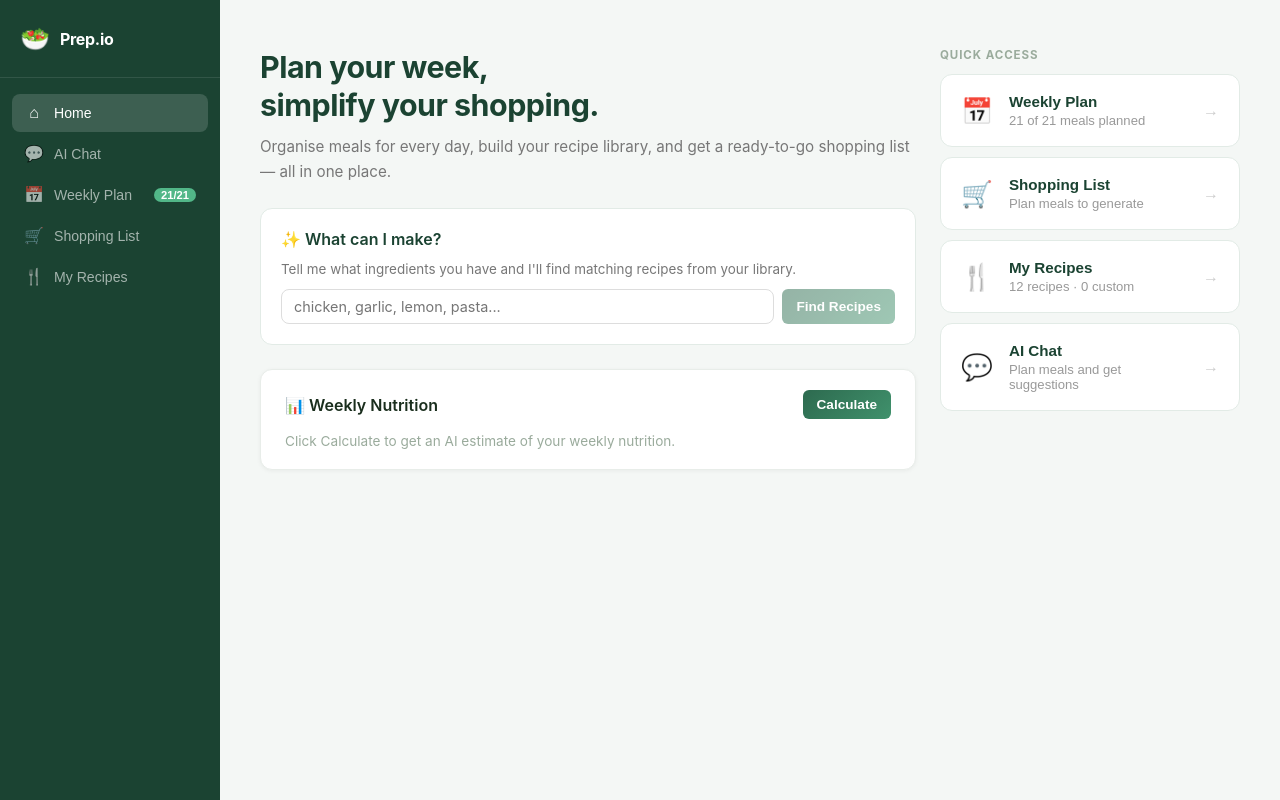
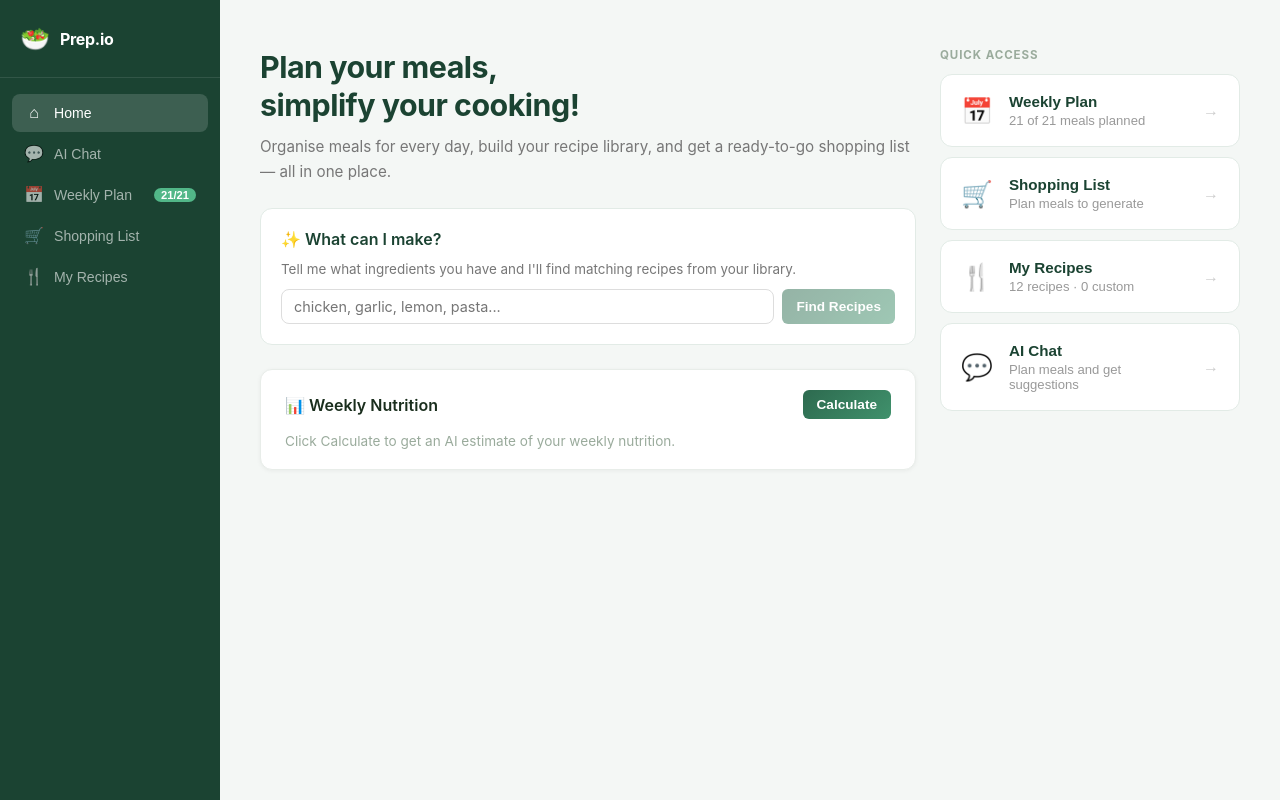
Before and after one commit to Karushna/Prep.io, a React (Vite) app in the folder meal-planner/: page / in a window 1280 px wide. Built offline with nearby package versions, Linux system fonts and the light colour scheme.

Commit message:
change tagline

```diff
--- a/meal-planner/src/App.jsx
+++ b/meal-planner/src/App.jsx
@@ -209,7 +209,7 @@ export default function App() {
           <div className="home-page">
             <div className="home-main">
             <div className="home-hero">
-              <h1>Plan your week,<br />simplify your shopping.</h1>
+              <h1>Plan your meals,<br />simplify your cooking!</h1>
               <p>Organise meals for every day, build your recipe library, and get a ready-to-go shopping list — all in one place.</p>
             </div>
 
```
